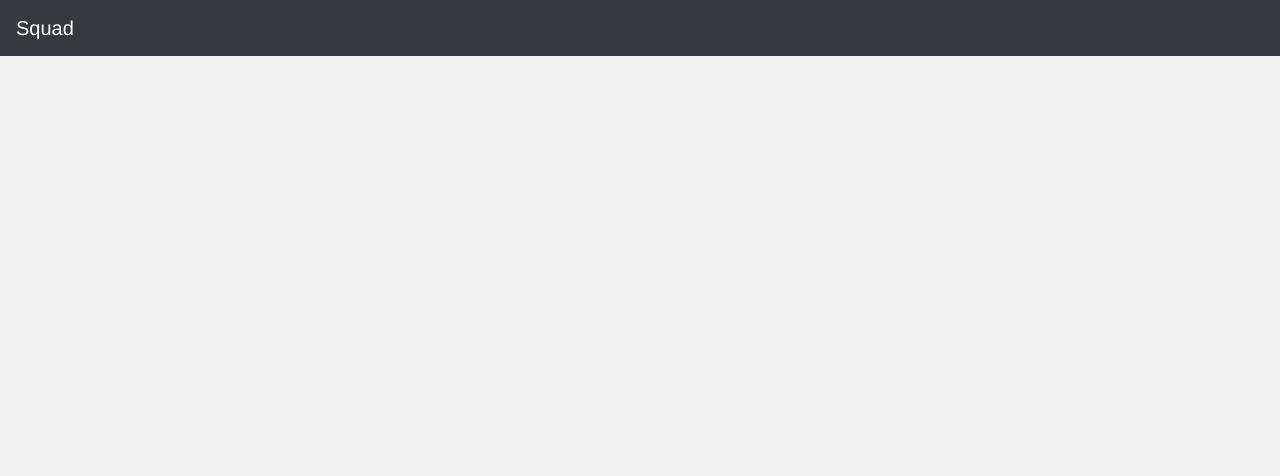
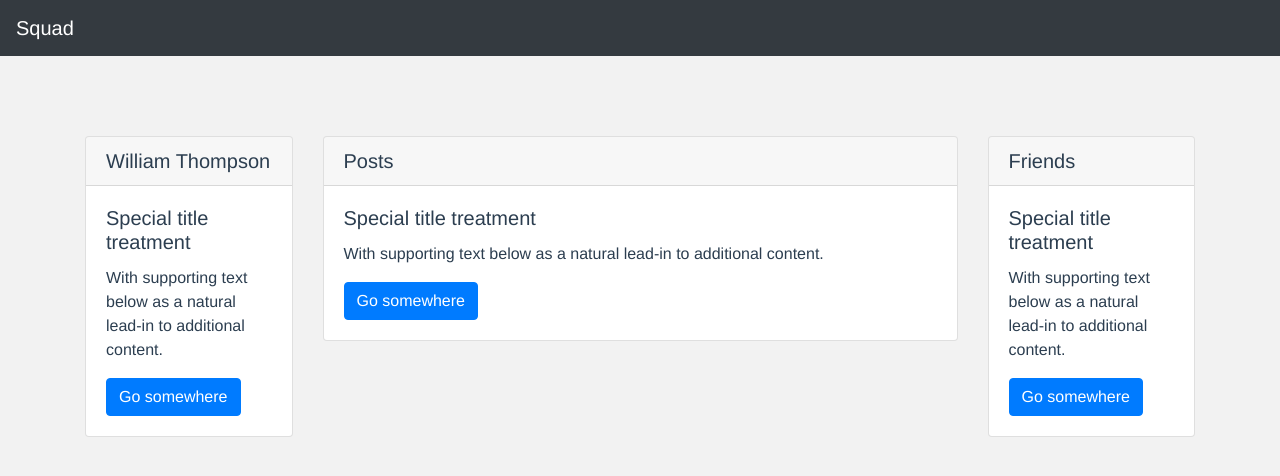
Before and after one commit to williemaxt/squad, a Vue app in the folder client/: page /#/Dashboard in a window 1280 px wide. Shown: the top 476 px of the page. Built offline with nearby package versions, Linux system fonts and the light colour scheme.

Commit message:
just minor changes

```diff
--- /dev/null
+++ b/client/src/components/Dashboard.vue
@@ -0,0 +1,55 @@
+<template>
+  <div class="container">
+    <div class="row">
+    <div class="col">
+      <div class="card">
+  <h5 class="card-header">{{name}}</h5>
+  <div class="card-body">
+    <h5 class="card-title">Special title treatment</h5>
+    <p class="card-text">With supporting text below as a natural lead-in to additional content.</p>
+    <a href="#" class="btn btn-primary">Go somewhere</a>
+  </div>
+</div>
+    </div>
+    <div class="col-7">
+      <div class="card">
+  <h5 class="card-header">Posts</h5>
+  <div class="card-body">
+    <h5 class="card-title">Special title treatment</h5>
+    <p class="card-text">With supporting text below as a natural lead-in to additional content.</p>
+    <a href="#" class="btn btn-primary">Go somewhere</a>
+  </div>
+</div>
+    </div>
+    <div class="col">
+      <div class="card">
+  <h5 class="card-header">{{friends}}</h5>
+  <div class="card-body">
+    <h5 class="card-title">Special title treatment</h5>
+    <p class="card-text">With supporting text below as a natural lead-in to additional content.</p>
+    <a href="#" class="btn btn-primary">Go somewhere</a>
+  </div>
+</div>
+    </div>
+  </div>
+  </div>
+</template>
+
+<script>
+export default{
+  name: 'Dashboard',
+  data(){
+    return{
+      email: 'some guy',
+      name: 'William Thompson',
+      friends: 'Friends'
+    }
+  }
+}
+</script>
+
+<style scoped>
+  .container{
+    margin-top: 10vh;
+  }
+</style>
--- a/client/src/components/Login.vue
+++ b/client/src/components/Login.vue
@@ -53,10 +53,12 @@ export default {
           email: this.email,
           password: this.password
         })
-        console.log(response.data)
+        console.log('response is: '+response.body) // TODO: log response body
         // clearing the fields
         this.email = null
         this.password = null
+        //redirecting to dashboard page
+      //  this.$router.push({name: 'Dashboard', params:{email: this.email}});
       }
     }
   }
--- a/client/src/router/index.js
+++ b/client/src/router/index.js
@@ -2,6 +2,7 @@ import Vue from 'vue'
 import Router from 'vue-router'
 import Login from '@/components/Login'
 import Register from '@/components/Register'
+import Dashboard from '@/components/Dashboard'
 
 Vue.use(Router)
 
@@ -16,6 +17,11 @@ export default new Router({
       path: '/Register',
       name: 'Register',
       component: Register
+    },
+    {
+      path: '/Dashboard',
+      name: 'Dashboard',
+      component: Dashboard
     }
   ]
 })
```
Also changed, not shown: 1 other file (tests, documents, lock files or other folders).
